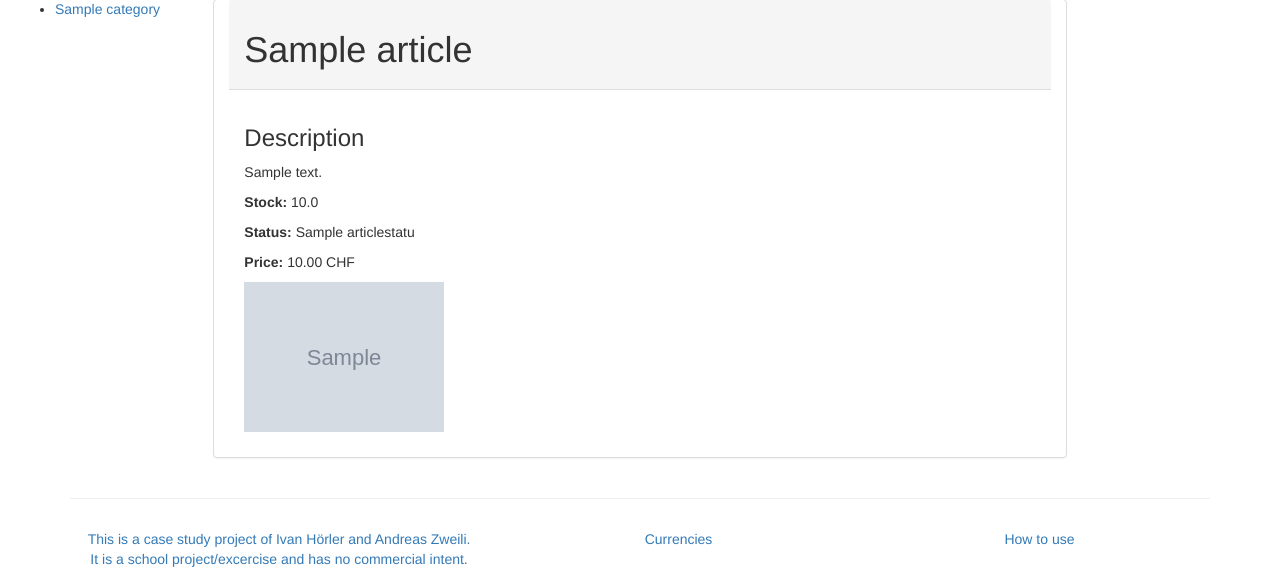
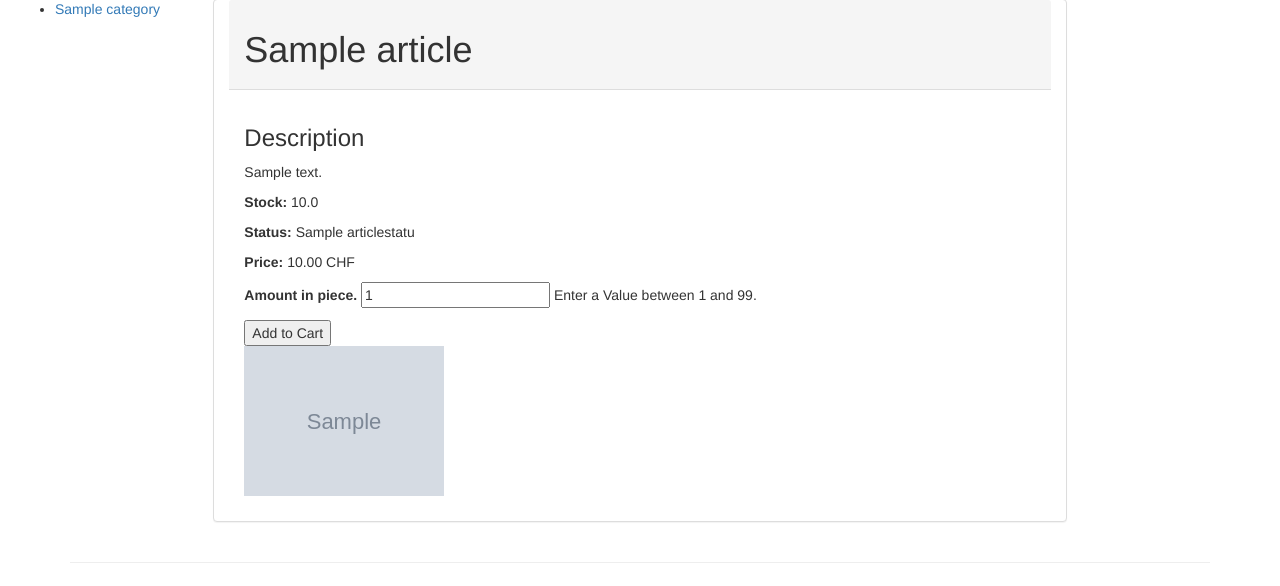
Before and after one commit to Nebucatnetzer/webtech_case_study, a Django app: page /details/1/ in a window 1280 px wide. Shown: the part 144-730 px from the top of the page. Run offline with Django 3.2, Linux system fonts and the light colour scheme; tables that the repository leaves empty hold one stand-in row (values such as "Sample post"); grey boxes marked "Sample" are stand-in pictures; parts of the project's set-up code (start-up, migrations or seed data) failed here and were passed over; some libraries are stand-ins or nearby versions.

Commit message:
first hit to addtocartform

```diff
--- a/django/didgeridoo/webshop/forms.py
+++ b/django/didgeridoo/webshop/forms.py
@@ -51,3 +51,11 @@ class PictureForm(forms.ModelForm):
     class Meta:
         model = Picture
         fields = ['name', 'article', 'image']
+
+
+class AddToCartForm(forms.Form):
+    amount = forms.IntegerField(
+        label='Amount in piece.',
+        help_text="Enter a Value between 1 and 99.",
+        initial=1)
+    print("in AddToCartForm() printing")
--- a/django/didgeridoo/webshop/templates/webshop/article_details.html
+++ b/django/didgeridoo/webshop/templates/webshop/article_details.html
@@ -6,6 +6,11 @@
     <p><b>Stock:</b> {{ article.stock }}</p>
     <p><b>Status:</b> {{ article.status }}</p>
     <p><b>Price:</b> {{ article.price_in_chf }} {{ currency_name }}</p>
+    <form id="amount" action="" method="POST" novalidate>
+      {{ amount.as_p }}
+      <input type="submit" value="Add to Cart" />
+      {% csrf_token %}
+    </form>
     {% for picture in picture_list %}
         <p><img src="{{ MEDIA_URL }}{{ picture.image }}" width="200" /></p>
     {% endfor %}
--- a/django/didgeridoo/webshop/templates/webshop/nav.html
+++ b/django/didgeridoo/webshop/templates/webshop/nav.html
@@ -19,9 +19,9 @@
           <a href="{% url 'login' %}">LOGIN</a>
         </li>
         {% endif %}
-        <li>
+        <li class="dropdown">
             {% if article_view %}
-          <form id="currency" name="currency" action="" method="POST" novalidate>
+          <form id="currency" action="" method="POST" novalidate>
             {{ currencies_form.as_ul }}
             <li>
               <input type="submit" value="Select">
--- a/django/didgeridoo/webshop/views.py
+++ b/django/didgeridoo/webshop/views.py
@@ -5,7 +5,7 @@ from django.contrib.auth.models import User
 from django.contrib.auth.forms import UserCreationForm
 from webshop.models import (Article, Category, ArticleStatus, Person,
                             City, Picture)
-from webshop.forms import RegistrationForm
+from webshop.forms import RegistrationForm, AddToCartForm
 
 from currencies.models import ExchangeRate, ExchangeRate_name
 from currencies.forms import CurrenciesForm
@@ -33,7 +33,7 @@ def index(request):
     articles = Article.objects.all().exclude(status=get_hidden_status_id())
     articles_list = list(articles)
     currencies_form = CurrenciesForm
-    rate=ExchangeRate
+    rate = ExchangeRate
     article_view = True
     currency_name = "CHF"
 
@@ -47,24 +47,26 @@ def index(request):
             if cf['currencies']:
                 selection = cf['currencies']
                 request.session['currency'] = selection.id
-                currency_name=ExchangeRate_name.objects.get(id=selection.id)
+                currency_name = ExchangeRate_name.objects.get(id=selection.id)
             else:
                 request.session['currency'] = None
 
     if request.session['currency']:
         currency = request.session['currency']
         for idx, article in enumerate(articles_list):
-            article.price_in_chf = rate.exchange(currency, article.price_in_chf)
+            article.price_in_chf = rate.exchange(
+                currency, article.price_in_chf
+                )
             articles_list[idx] = article
-            currency_name=ExchangeRate_name.objects.get(id=currency)
+            currency_name = ExchangeRate_name.objects.get(id=currency)
 
     return render(request,
-                'webshop/index.html',
-                {'category_list': category_list,
-                 'articles_list': articles_list,
-                 'currencies_form': currencies_form,
-                 'article_view': article_view,
-                 'currency_name': currency_name})
+                  'webshop/index.html',
+                  {'category_list': category_list,
+                   'articles_list': articles_list,
+                   'currencies_form': currencies_form,
+                   'article_view': article_view,
+                   'currency_name': currency_name})
 
 
 def articles_in_category(request, category_id):
@@ -74,7 +76,7 @@ def articles_in_category(request, category_id):
         category=selected_category.id).exclude(status=get_hidden_status_id())
     articles_list = list(articles)
     currencies_form = CurrenciesForm
-    rate=ExchangeRate
+    rate = ExchangeRate
     article_view = True
     currency_name = "CHF"
 
@@ -88,16 +90,17 @@ def articles_in_category(request, category_id):
             if cf['currencies']:
                 selection = cf['currencies']
                 request.session['currency'] = selection.id
-                currency_name=ExchangeRate_name.objects.get(id=selection.id)
+                currency_name = ExchangeRate_name.objects.get(id=selection.id)
             else:
                 request.session['currency'] = None
 
     if request.session['currency']:
         currency = request.session['currency']
         for idx, article in enumerate(articles_list):
-            article.price_in_chf = rate.exchange(currency, article.price_in_chf)
+            article.price_in_chf = rate.exchange(
+                currency, article.price_in_chf)
             articles_list[idx] = article
-            currency_name=ExchangeRate_name.objects.get(id=currency)
+            currency_name = ExchangeRate_name.objects.get(id=currency)
 
     return render(request, 'webshop/category.html',
                   {'articles_list': articles_list,
@@ -111,7 +114,8 @@ def articles_in_category(request, category_id):
 def article_details(request, article_id):
     category_list = get_categories()
     currencies_form = CurrenciesForm
-    rate=ExchangeRate
+    amount = AddToCartForm
+    rate = ExchangeRate
     article_view = True
     currency_name = "CHF"
 
@@ -122,20 +126,37 @@ def article_details(request, article_id):
     picture_list = Picture.objects.filter(article=article_id)
 
     if request.method == 'POST':
-        currencies_form = CurrenciesForm(request.POST)
-        if currencies_form.is_valid():
-            cf = currencies_form.cleaned_data
-            if cf['currencies']:
-                selection = cf['currencies']
-                request.session['currency'] = selection.id
-                currency_name=ExchangeRate_name.objects.get(id=selection.id)
-            else:
-                request.session['currency'] = None
+        print(request.POST)
+        # hier wird das Currency dropdown bearbeitet:
+        if 'currencies' in request.POST:
+            currencies_form = CurrenciesForm(request.POST)
+            print("currencies_form")
+            if currencies_form.is_valid():
+                cf = currencies_form.cleaned_data
+                if cf['currencies']:
+                    selection = cf['currencies']
+                    request.session['currency'] = selection.id
+                    currency_name = ExchangeRate_name.objects.get(
+                        id=selection.id)
+
+        # hier wird der Artikel in den Wahrenkorb transferiert:
+        if 'amount' in request.POST:
+            amount = AddToCartForm(request.POST)
+            print("add_to_cart_form")
+            if amount.is_valid():
+                print("is valid")
+                af = amount.cleaned_data
+                if af['amount']:
+                    amount = af['amount']
+                    print("amount:", amount, "article_id:", article_id)
+                    amount = AddToCartForm()
+        else:
+            amount = AddToCartForm()
 
     if request.session['currency']:
         currency = request.session['currency']
         article.price_in_chf = rate.exchange(currency, article.price_in_chf)
-        currency_name=ExchangeRate_name.objects.get(id=currency)
+        currency_name = ExchangeRate_name.objects.get(id=currency)
 
     return render(request, 'webshop/article_details.html',
                   {'article': article,
@@ -143,7 +164,10 @@ def article_details(request, article_id):
                    'currencies_form': currencies_form,
                    'article_view': article_view,
                    'currency_name': currency_name,
-                   'picture_list': picture_list})
+                   'picture_list': picture_list,
+                   'amount': amount
+                   })
+
 
 @login_required
 def profile(request):
```
